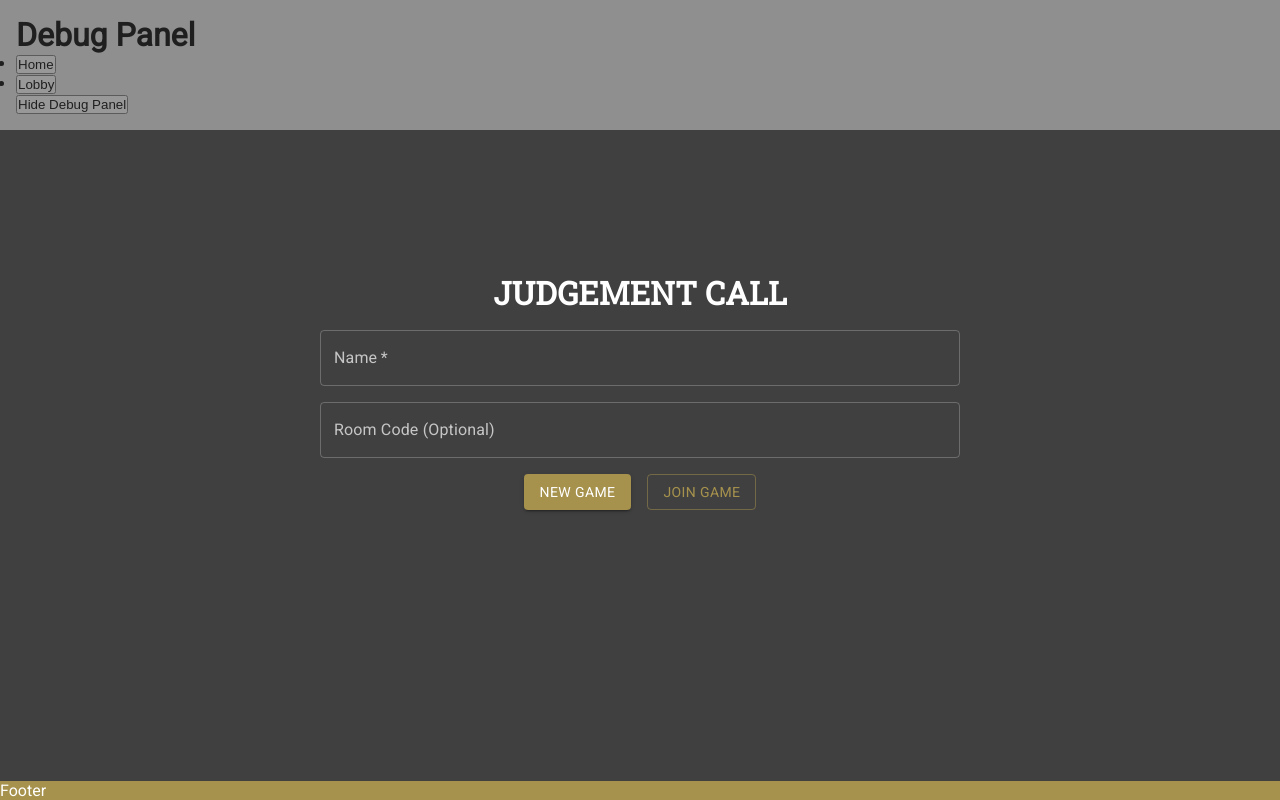
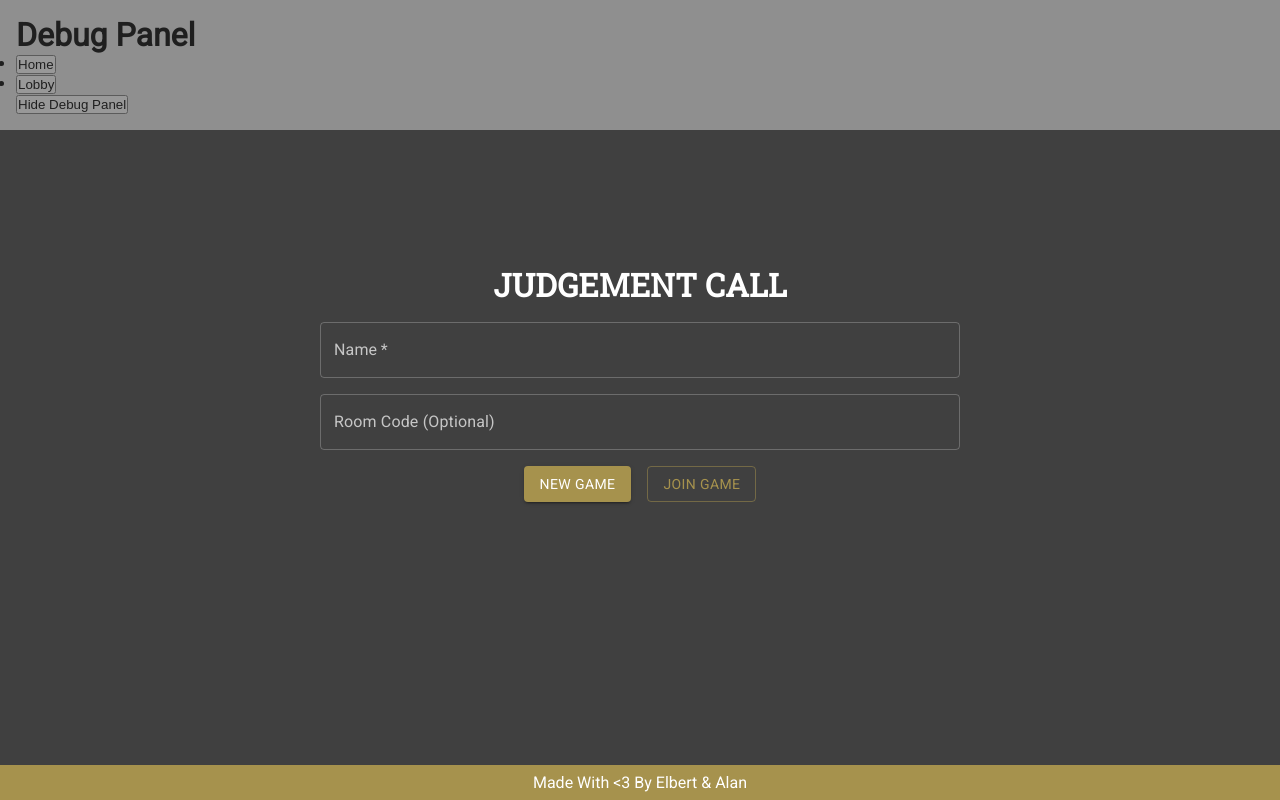
Before and after one commit to treblenaX/judgment-call-client, a React (Create React App) app: page / in a window 1280 px wide. Shown: the top 800 px of the page. Built offline with nearby package versions, Linux system fonts and the light colour scheme.

Commit message:
Static Footer

```diff
--- a/src/components/Footer.js
+++ b/src/components/Footer.js
@@ -1,9 +1,10 @@
 import '../styles/Footer.scss';
 
-function Footer() {
+function Footer(props) {
+    const playerStatus = props.playerStatus ? props.playerStatus : 'Made With <3 By Elbert & Alan';
     return (
         <footer>
-            Footer
+            <span id='player-status'>{playerStatus}</span>
         </footer>
     )
 }
--- a/src/styles/Footer.scss
+++ b/src/styles/Footer.scss
@@ -6,4 +6,10 @@ footer {
     color: $text-color;
     grid-row-start: -1;
     grid-row-end: -1;
+    text-align: center;
+    padding: 0.5em;
 }
+
+#player-status {
+    font-size: 1em;
+}
--- a/src/styles/Lobby.scss
+++ b/src/styles/Lobby.scss
@@ -20,11 +20,6 @@ main {
     font-family: 'Roboto Slab', sans-serif;
 }
 
-.player-list-conteiner {
-    display: grid;
-    grid-template-columns: repeat(6, 1fr);
-}
-
 .player-name {
     font-family: 'Roboto Slab', sans-serif;
     font-size: 1.5em;
```
